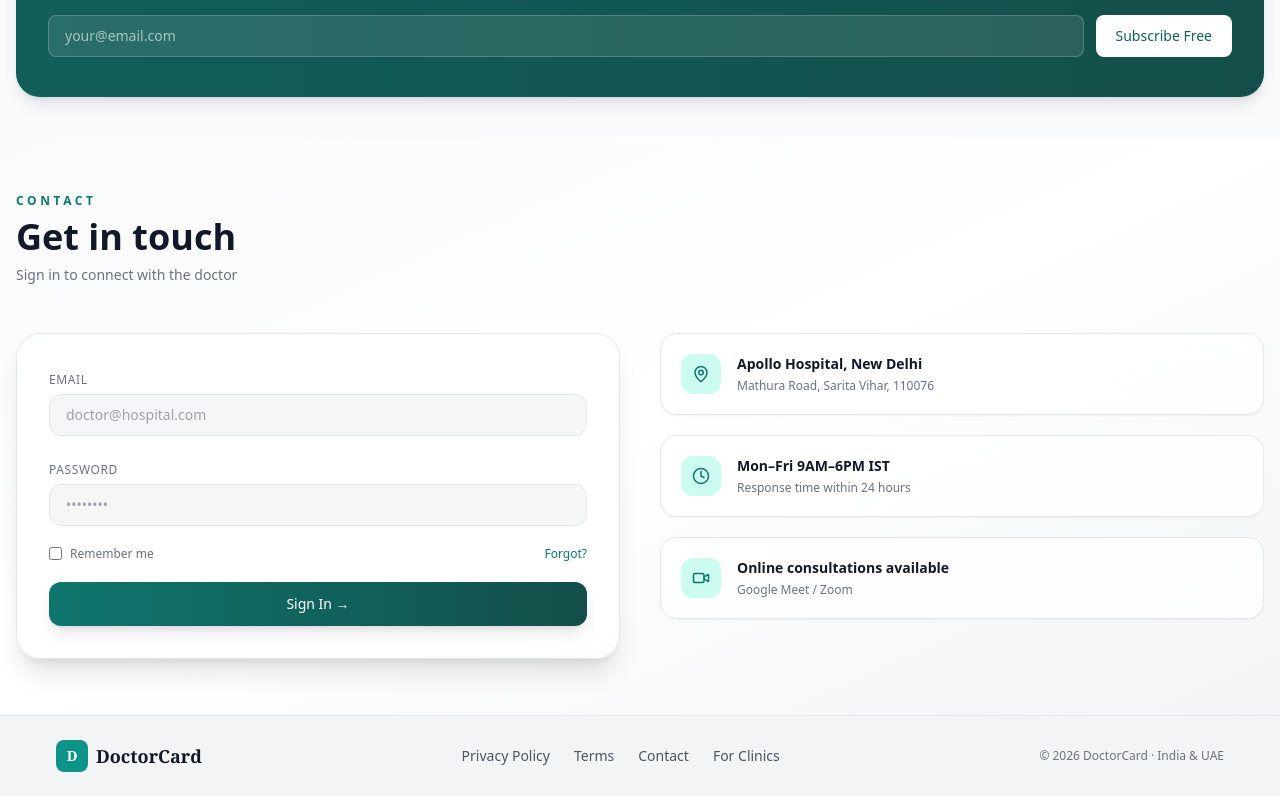
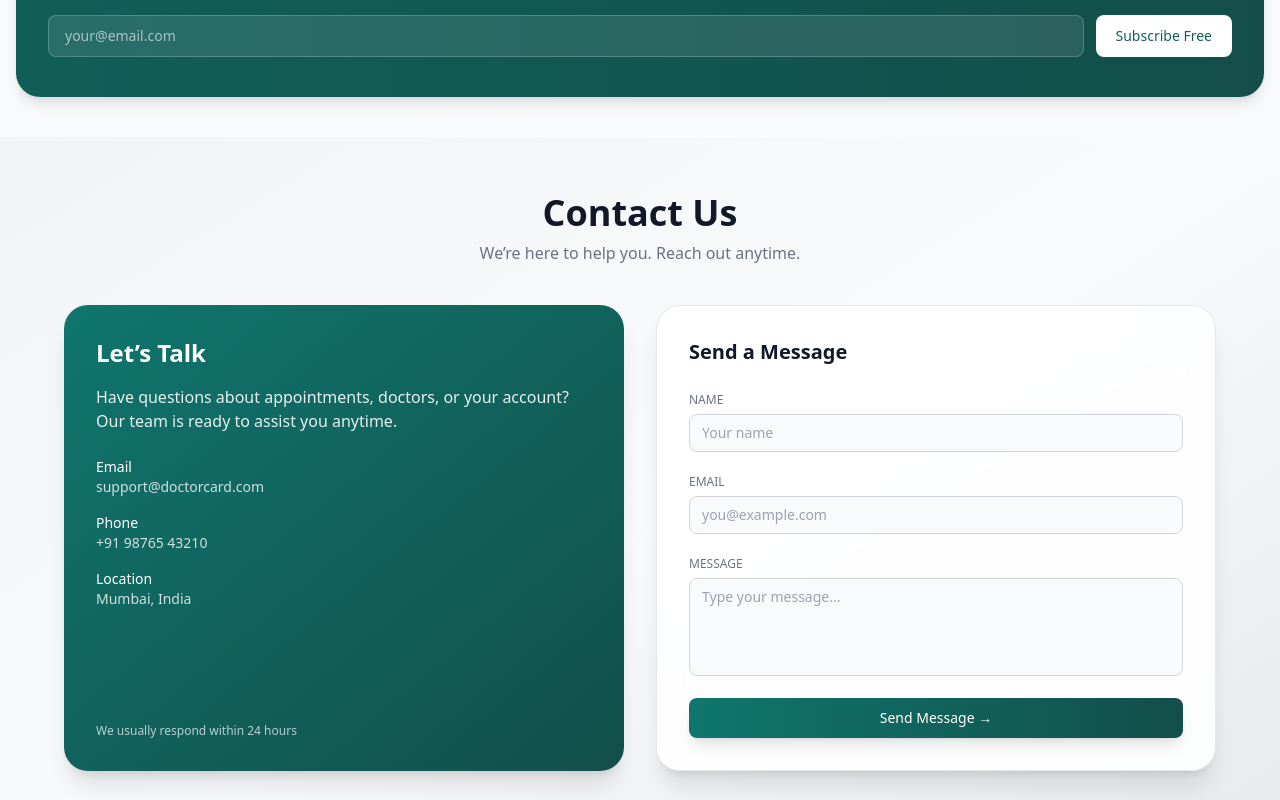
Before and after one commit to zaheer-web/doctorprofile, a React app: page /see-profile in a window 1280 px wide. Shown: the part 2820-3620 px from the top of the page. Built offline with nearby package versions, Linux system fonts and the light colour scheme; the HTML template or start-up script is replaced by a standard one.

Commit message:
doctor update

```diff
--- a/src/App.jsx
+++ b/src/App.jsx
@@ -26,6 +26,7 @@ import AdminDashboard from './files/admin/AdminDashboard';
 import DoctorHome from './files/doctor/DoctorHome';
 import Appointments from './files/doctor/Appointments';
 import Profile from './files/doctor/Profile';
+import DoctorEnquiries from './files/doctor/DoctorEnquiries';
 
 // 🔥 ADMIN PAGES
 import AdminHome from './files/admin/AdminHome';
@@ -41,6 +42,7 @@ import AdminRoute from "./routes/AdminRoute";
 import DoctorRoute from "./routes/DoctorRoute";
 
 import AppointmentForm from './component/profile/AppointmentForm';
+
 
 
 // ✅ 🔥 FIXED SCROLL COMPONENT (NO SEPARATE FILE NEEDED)
@@ -107,6 +109,10 @@ function AppContent() {
   <Route index element={<DoctorHome />} />
   <Route path="appointments" element={<Appointments />} />
   <Route path="profile" element={<Profile />} />
+
+  {/* ✅ NEW ROUTE */}
+  <Route path="enquiries" element={<DoctorEnquiries/>} />
+
 </Route>
 
         {/* 🔥 ADMIN ROUTES */}
--- a/src/component/profile/ContactSection.jsx
+++ b/src/component/profile/ContactSection.jsx
@@ -1,167 +1,145 @@
 import React from "react";
 import { motion } from "framer-motion";
-import { MapPin, Clock, Video } from "lucide-react";
-
-const fadeUp = {
-  hidden: { opacity: 0, y: 40 },
-  show: {
-    opacity: 1,
-    y: 0,
-    transition: { duration: 0.5 }
-  }
-};
 
 export default function ContactSection() {
   return (
-    <section className="bg-gradient-to-br from-gray-50 via-white to-gray-100 py-10 sm:py-14 px-4">
-      <div className="max-w-7xl mx-auto">
+    <section className="min-h-screen bg-gradient-to-br from-gray-100 via-gray-50 to-gray-200 px-4 py-10 sm:py-14">
 
-        {/* Heading */}
+      <div className="max-w-6xl mx-auto">
+
+        {/* HEADER */}
         <motion.div
-          variants={fadeUp}
-          initial="hidden"
-          whileInView="show"
-          className="mb-8 sm:mb-12 text-center md:text-left"
+          initial={{ opacity: 0, y: 25 }}
+          animate={{ opacity: 1, y: 0 }}
+          className="text-center mb-10"
         >
-          <p className="text-[10px] sm:text-xs tracking-[0.3em] text-teal-700 font-semibold">
-            CONTACT
-          </p>
-
-          <h2 className="text-xl sm:text-2xl md:text-4xl font-bold text-gray-900 mt-2 leading-tight">
-            Get in touch
-          </h2>
-
-          <p className="text-gray-500 text-xs sm:text-sm mt-2 max-w-md md:max-w-none mx-auto md:mx-0">
-            Sign in to connect with the doctor
+          <h1 className="text-2xl sm:text-3xl md:text-4xl font-bold text-gray-900">
+            Contact Us
+          </h1>
+          <p className="text-gray-500 text-sm sm:text-base mt-2">
+            We’re here to help you. Reach out anytime.
           </p>
         </motion.div>
 
-        {/* Layout */}
-        <div className="grid grid-cols-1 md:grid-cols-2 gap-6 md:gap-10 items-start">
+        {/* MAIN GRID */}
+        <div className="grid grid-cols-1 md:grid-cols-2 gap-8">
 
-          {/* LEFT FORM */}
+          {/* LEFT - CONTACT INFO */}
           <motion.div
-            variants={fadeUp}
-            initial="hidden"
-            whileInView="show"
-            className="bg-white/80 backdrop-blur-xl rounded-2xl sm:rounded-3xl
-            p-5 sm:p-7 md:p-8 shadow-xl border border-gray-200"
+            initial={{ opacity: 0, x: -30 }}
+            animate={{ opacity: 1, x: 0 }}
+            className="bg-gradient-to-br from-teal-700 to-teal-900
+            text-white rounded-3xl p-6 sm:p-8 shadow-xl flex flex-col justify-between"
           >
-            <form className="space-y-4 sm:space-y-5">
 
-              {/* Email */}
+            <div>
+              <h2 className="text-xl sm:text-2xl font-semibold mb-4">
+                Let’s Talk
+              </h2>
+
+              <p className="text-sm sm:text-base text-white/90 mb-6">
+                Have questions about appointments, doctors, or your account?
+                Our team is ready to assist you anytime.
+              </p>
+
+              {/* INFO */}
+              <div className="space-y-4 text-sm">
+
+                <div>
+                  <p className="font-medium"> Email</p>
+                  <p className="text-white/80">support@doctorcard.com</p>
+                </div>
+
+                <div>
+                  <p className="font-medium"> Phone</p>
+                  <p className="text-white/80">+91 98765 43210</p>
+                </div>
+
+                <div>
+                  <p className="font-medium">Location</p>
+                  <p className="text-white/80">Mumbai, India</p>
+                </div>
+
+              </div>
+            </div>
+
+            {/* FOOT */}
+            <p className="text-xs text-white/70 mt-8">
+              We usually respond within 24 hours
+            </p>
+
+          </motion.div>
+
+          {/* RIGHT - FORM */}
+          <motion.div
+            initial={{ opacity: 0, x: 30 }}
+            animate={{ opacity: 1, x: 0 }}
+            className="bg-white/90 backdrop-blur-xl border border-gray-200
+            rounded-3xl p-6 sm:p-8 shadow-xl"
+          >
+
+            <h2 className="text-lg sm:text-xl font-semibold mb-5 text-gray-900">
+              Send a Message
+            </h2>
+
+            <form className="space-y-4">
+
+              {/* NAME */}
               <div>
-                <label className="text-[10px] sm:text-xs tracking-wider text-gray-500">
-                  EMAIL
-                </label>
+                <label className="text-xs text-gray-500">NAME</label>
                 <input
-                  type="email"
-                  placeholder="doctor@hospital.com"
-                  className="w-full mt-1 px-3 sm:px-4 py-2.5 rounded-xl
-                  bg-gray-100/80 border border-gray-200 text-xs sm:text-sm
-                  focus:outline-none focus:ring-2 focus:ring-teal-700
-                  focus:bg-white transition-all"
+                  type="text"
+                  placeholder="Your name"
+                  className="w-full mt-1 px-3 py-2 border border-gray-300 rounded-lg bg-gray-50
+                  focus:outline-none focus:ring-2 focus:ring-teal-600 focus:border-teal-600
+                  transition text-sm"
                 />
               </div>
 
-              {/* Password */}
+              {/* EMAIL */}
               <div>
-                <label className="text-[10px] sm:text-xs tracking-wider text-gray-500">
-                  PASSWORD
-                </label>
+                <label className="text-xs text-gray-500">EMAIL</label>
                 <input
-                  type="password"
-                  placeholder="••••••••"
-                  className="w-full mt-1 px-3 sm:px-4 py-2.5 rounded-xl
-                  bg-gray-100/80 border border-gray-200 text-xs sm:text-sm
-                  focus:outline-none focus:ring-2 focus:ring-teal-700
-                  focus:bg-white transition-all"
+                  type="email"
+                  placeholder="you@example.com"
+                  className="w-full mt-1 px-3 py-2 border border-gray-300 rounded-lg bg-gray-50
+                  focus:outline-none focus:ring-2 focus:ring-teal-600 focus:border-teal-600
+                  transition text-sm"
                 />
               </div>
 
-              {/* Remember + Forgot */}
-              <div className="flex justify-between items-center text-[10px] sm:text-xs">
-                <label className="flex items-center gap-2 text-gray-500">
-                  <input type="checkbox" className="accent-teal-700" />
-                  Remember me
-                </label>
-
-                <a
-                  href="/forgot-password"
-                  className="text-teal-700 font-medium hover:underline"
-                >
-                  Forgot?
-                </a>
+              {/* MESSAGE */}
+              <div>
+                <label className="text-xs text-gray-500">MESSAGE</label>
+                <textarea
+                  rows="4"
+                  placeholder="Type your message..."
+                  className="w-full mt-1 px-3 py-2 border border-gray-300 rounded-lg bg-gray-50
+                  focus:outline-none focus:ring-2 focus:ring-teal-600 focus:border-teal-600
+                  transition text-sm resize-none"
+                ></textarea>
               </div>
 
-              {/* Button */}
+              {/* BUTTON */}
               <motion.button
-                whileHover={{ scale: 1.03 }}
                 whileTap={{ scale: 0.96 }}
+                whileHover={{ scale: 1.02 }}
                 type="submit"
-                className="w-full py-2.5 sm:py-3 rounded-xl
-                bg-gradient-to-r from-teal-700 to-teal-900
-                text-white text-xs sm:text-sm font-medium shadow-lg
-                hover:shadow-xl transition"
+                className="w-full bg-gradient-to-r from-teal-700 to-teal-900
+                text-white py-2.5 rounded-lg shadow-lg
+                hover:shadow-xl transition text-sm"
               >
-                Sign In →
+                Send Message →
               </motion.button>
+
             </form>
-          </motion.div>
-
-          {/* RIGHT INFO */}
-          <motion.div
-            variants={fadeUp}
-            initial="hidden"
-            whileInView="show"
-            className="space-y-4 sm:space-y-5"
-          >
-
-            {[
-              {
-                icon: <MapPin size={18} />,
-                title: "Apollo Hospital, New Delhi",
-                desc: "Mathura Road, Sarita Vihar, 110076"
-              },
-              {
-                icon: <Clock size={18} />,
-                title: "Mon–Fri 9AM–6PM IST",
-                desc: "Response time within 24 hours"
-              },
-              {
-                icon: <Video size={18} />,
-                title: "Online consultations available",
-                desc: "Google Meet / Zoom"
-              }
-            ].map((item, i) => (
-              <motion.div
-                key={i}
-                whileHover={{ y: -4 }}
-                className="flex items-start gap-3 sm:gap-4 bg-white/80 backdrop-blur-md
-                p-4 sm:p-5 rounded-2xl border border-gray-200 shadow-sm
-                hover:shadow-md transition"
-              >
-                {/* Icon */}
-                <div className="w-9 h-9 sm:w-10 sm:h-10 flex items-center justify-center
-                rounded-xl bg-teal-100 text-teal-700 shrink-0">
-                  {item.icon}
-                </div>
-
-                <div>
-                  <p className="font-semibold text-xs sm:text-sm text-gray-900">
-                    {item.title}
-                  </p>
-                  <p className="text-[10px] sm:text-xs text-gray-500 mt-1 leading-relaxed">
-                    {item.desc}
-                  </p>
-                </div>
-              </motion.div>
-            ))}
 
           </motion.div>
 
         </div>
+
       </div>
+
     </section>
   );
 }
--- a/src/dashboard/Sidebar.jsx
+++ b/src/dashboard/Sidebar.jsx
@@ -14,10 +14,13 @@ export default function Sidebar({ role }) {
   const [open, setOpen] = useState(false);
 
   const doctorMenu = [
-    { name: "Dashboard", path: "/doctor", icon: <LayoutDashboard size={18} /> },
-    { name: "My Profile", path: "/doctor/profile", icon: <User size={18} /> },
-    { name: "Appointments", path: "/doctor/appointments", icon: <Calendar size={18} /> },
-  ];
+  { name: "Dashboard", path: "/doctor", icon: <LayoutDashboard size={18} /> },
+  { name: "My Profile", path: "/doctor/profile", icon: <User size={18} /> },
+  { name: "Appointments", path: "/doctor/appointments", icon: <Calendar size={18} /> },
+
+  // ✅ NEW
+  { name: "Enquiries", path: "/doctor/enquiries", icon: <Users size={18} /> },
+];
 
   const adminMenu = [
     { name: "Dashboard", path: "/admin", icon: <LayoutDashboard size={18} /> },
--- /dev/null
+++ b/src/files/doctor/DoctorEnquiries.jsx
@@ -0,0 +1,164 @@
+import { useState } from "react";
+
+export default function DoctorEnquiries() {
+
+  const [enquiries, setEnquiries] = useState([
+    {
+      id: 1,
+      name: "Rahul Sharma",
+      email: "rahl@gmail.com",
+      message: "I have fever from last 2 days",
+      status: "unread",
+    },
+    {
+      id: 2,
+      name: "Aman Verma",
+      email: "aman@gmail.com",
+      message: "Need consultation for skin issue",
+      status: "read",
+    }
+  ]);
+
+  const [search, setSearch] = useState("");
+  const [filter, setFilter] = useState("all");
+
+  const [showMessage, setShowMessage] = useState(false);
+  const [selectedMessage, setSelectedMessage] = useState("");
+
+  // 🔥 FILTER + SEARCH
+  const filtered = enquiries.filter((e) => {
+    const matchSearch =
+      e.name.toLowerCase().includes(search.toLowerCase()) ||
+      e.email.toLowerCase().includes(search.toLowerCase());
+
+    if (filter === "read") return e.status === "read" && matchSearch;
+    if (filter === "unread") return e.status === "unread" && matchSearch;
+
+    return matchSearch;
+  });
+
+  // 🔥 STATS
+  const total = enquiries.length;
+  const read = enquiries.filter(e => e.status === "read").length;
+  const unread = enquiries.filter(e => e.status === "unread").length;
+
+  // 🔥 TOGGLE STATUS
+  const toggleStatus = (id) => {
+    setEnquiries(prev =>
+      prev.map(item =>
+        item.id === id
+          ? { ...item, status: item.status === "read" ? "unread" : "read" }
+          : item
+      )
+    );
+  };
+
+  const openMessage = (msg) => {
+    setSelectedMessage(msg);
+    setShowMessage(true);
+  };
+
+  return (
+    <div className="p-4 md:p-6 text-white bg-[#0b1f1d] min-h-screen">
+
+      <h1 className="text-xl md:text-2xl font-semibold mb-4">
+        Enquiries
+      </h1>
+
+      {/* 🔍 SEARCH */}
+      <input
+        type="text"
+        placeholder="Search enquiry..."
+        value={search}
+        onChange={(e) => setSearch(e.target.value)}
+        className="mb-4 p-2 rounded bg-[#112f2c] w-full md:w-80"
+      />
+
+      {/* 🔥 FILTER */}
+      <div className="flex flex-wrap gap-3 mb-6">
+        <button onClick={() => setFilter("all")} className="px-3 py-1 bg-gray-700 rounded">
+          All ({total})
+        </button>
+        <button onClick={() => setFilter("read")} className="px-3 py-1 bg-teal-500 text-black rounded">
+          Read ({read})
+        </button>
+        <button onClick={() => setFilter("unread")} className="px-3 py-1 bg-red-500 rounded">
+          Unread ({unread})
+        </button>
+      </div>
+
+      {/* 🔥 TABLE */}
+      <div className="bg-[#112f2c] border border-teal-500/20 rounded-xl overflow-x-auto">
+
+        <table className="w-full text-sm">
+
+          <thead className="bg-[#0d2d2a] text-teal-300">
+            <tr>
+              <th className="p-3">S.No</th>
+              <th className="p-3 text-left">User</th>
+              <th className="p-3 text-left">Message</th>
+              <th className="p-3 text-left">Status</th>
+            </tr>
+          </thead>
+
+          <tbody>
+            {filtered.map((item, index) => (
+              <tr key={item.id} className="border-t border-teal-500/10">
+
+                <td className="p-3">{index + 1}</td>
+
+                <td className="p-3">
+                  <p className="font-semibold">{item.name}</p>
+                  <p className="text-gray-400 text-xs">{item.email}</p>
+                </td>
+
+                <td className="p-3 max-w-[200px]">
+                  <p className="text-xs line-clamp-2">{item.message}</p>
+                  <button
+                    onClick={() => openMessage(item.message)}
+                    className="text-teal-300 text-xs underline"
+                  >
+                    View All
+                  </button>
+                </td>
+
+                {/* 🔥 CLICKABLE STATUS */}
+                <td className="p-3">
+                  <button
+                    onClick={() => toggleStatus(item.id)}
+                    className={`text-xs px-2 py-1 rounded ${
+                      item.status === "read"
+                        ? "bg-teal-500/20 text-teal-300"
+                        : "bg-red-500/20 text-red-300"
+                    }`}
+                  >
+                    {item.status}
+                  </button>
+                </td>
+
+              </tr>
+            ))}
+          </tbody>
+        </table>
+      </div>
+
+      {/* 🔥 MESSAGE MODAL */}
+      {showMessage && (
+        <div className="fixed inset-0 bg-black/60 flex items-center justify-center">
+          <div className="bg-[#112f2c] p-6 rounded-xl w-[90%] max-w-lg">
+            <p className="mb-4 whitespace-pre-wrap break-words">
+              {selectedMessage}
+            </p>
+            <button
+              onClick={() => setShowMessage(false)}
+              className="w-full bg-teal-500 py-2 rounded text-black"
+            >
+              Close
+            </button>
+          </div>
+        </div>
+      )}
+
+    </div>
+  );
+}
```
Lines whose indentation alone changed are shown as unchanged.
